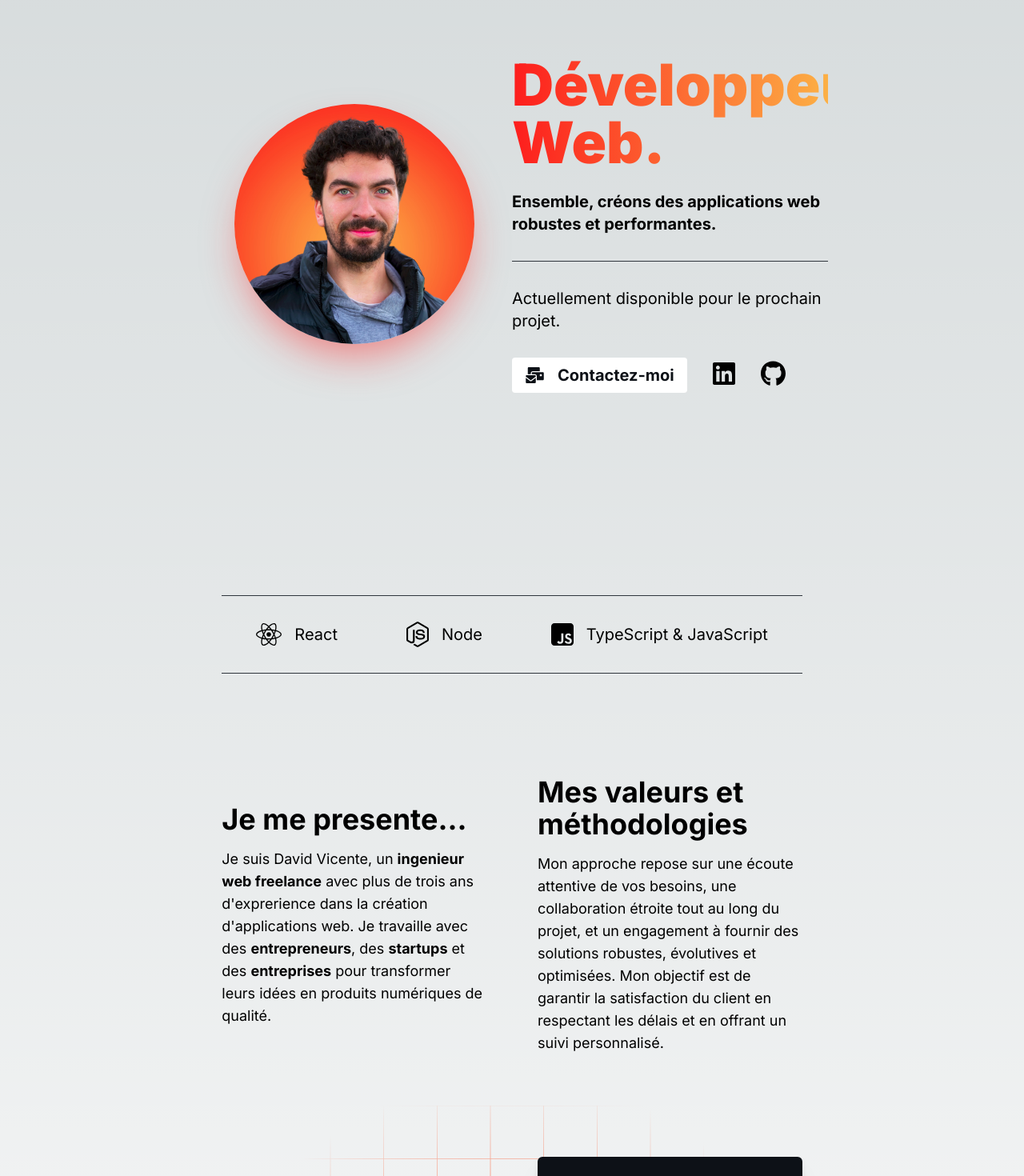
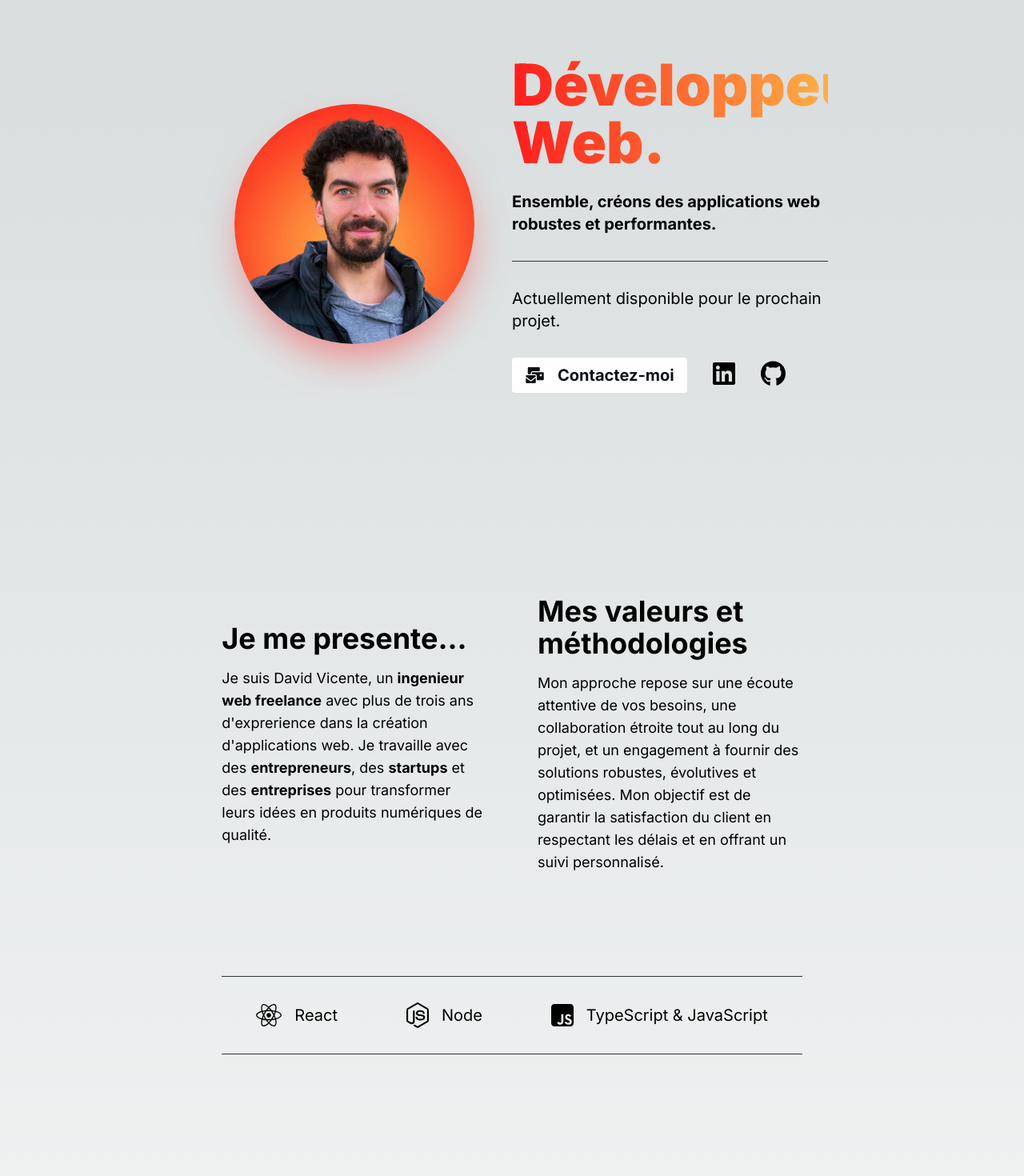
Before and after one commit to david-vct/my-portfolio, a Next.js app: page / in a window 1280 px wide. Shown: the part 120-1590 px from the top of the page at 80% size. Built offline with nearby package versions, Linux system fonts and the light colour scheme.

Commit message:
fix: change folder structure

```diff
--- a/app/components/Hero.tsx
+++ b/app/components/layout/Hero.tsx
@@ -11,7 +11,7 @@ const Hero = () => {
 			<div className="flex flex-col items-center justify-center w-full md:w-1/2">
 				<Image
 					className="shadow-2xl shadow-primary/50 rounded-full"
-					src="/david-profile.jpg"
+					src="/david-profile.webp"
 					alt="David Vicente"
 					width={300}
 					height={300}
--- a/app/components/PresentationSection.tsx
+++ b/app/components/layout/PresentationSection.tsx
@@ -2,7 +2,7 @@ import React from "react"
 
 const PresentationSection = () => {
 	return (
-		<section className="flex flex-col place-content-center w-full min-h-[50svh] md:w-2/3 p-16">
+		<section className="flex flex-col place-content-center w-full md:w-2/3 p-16">
 			<div className="grid grid-cols-1 md:grid-cols-2 gap-16 items-center">
 				<div>
 					<h1 className="text-4xl font-bold pb-4">Je me presente...</h1>
--- a/app/components/TechnoSection.tsx
+++ b/app/components/layout/TechnoSection.tsx
@@ -4,7 +4,7 @@ import React from "react"
 
 const TechnoSection = () => {
 	return (
-		<section className="w-full md:w-2/3 p-16">
+		<section className="w-full md:w-2/3 min-h-[40svh] p-16">
 			<div className="flex flex-row justify-around pb-8 pt-8 border-b border-t border-neutral">
 				<div className="flex flex-row items-center gap-4 text-xl">
 					<FontAwesomeIcon className="h-8" icon={faReact} />
--- a/app/page.tsx
+++ b/app/page.tsx
@@ -1,17 +1,17 @@
-import Footer from "./components/Footer"
-import Hero from "./components/Hero"
-import PresentationSection from "./components/PresentationSection"
-import ProjectSection from "./components/ProjectSection"
-import ServicesSection from "./components/ServicesSection"
-import TechnoSection from "./components/TechnoSection"
+import Footer from "./components/layout/Footer"
+import Hero from "./components/layout/Hero"
+import PresentationSection from "./components/layout/PresentationSection"
+import ProjectSection from "./components/layout/ProjectSection"
+import ServicesSection from "./components/layout/ServicesSection"
+import TechnoSection from "./components/layout/TechnoSection"
 
 export default function Home() {
 	return (
 		<>
 			<main className="flex flex-col items-center justify-between">
 				<Hero />
+				<PresentationSection />
 				<TechnoSection />
-				<PresentationSection />
 				<ServicesSection />
 				<ProjectSection />
 			</main>
```
Also changed, not shown: app/components/layout/Footer.tsx (renamed from app/components/Footer.tsx), app/components/layout/ProjectSection.tsx (renamed from app/components/ProjectSection.tsx), app/components/layout/ServicesSection.tsx (renamed from app/components/ServicesSection.tsx), public/david-profile.jpg (deleted), public/david-profile.webp (added).
